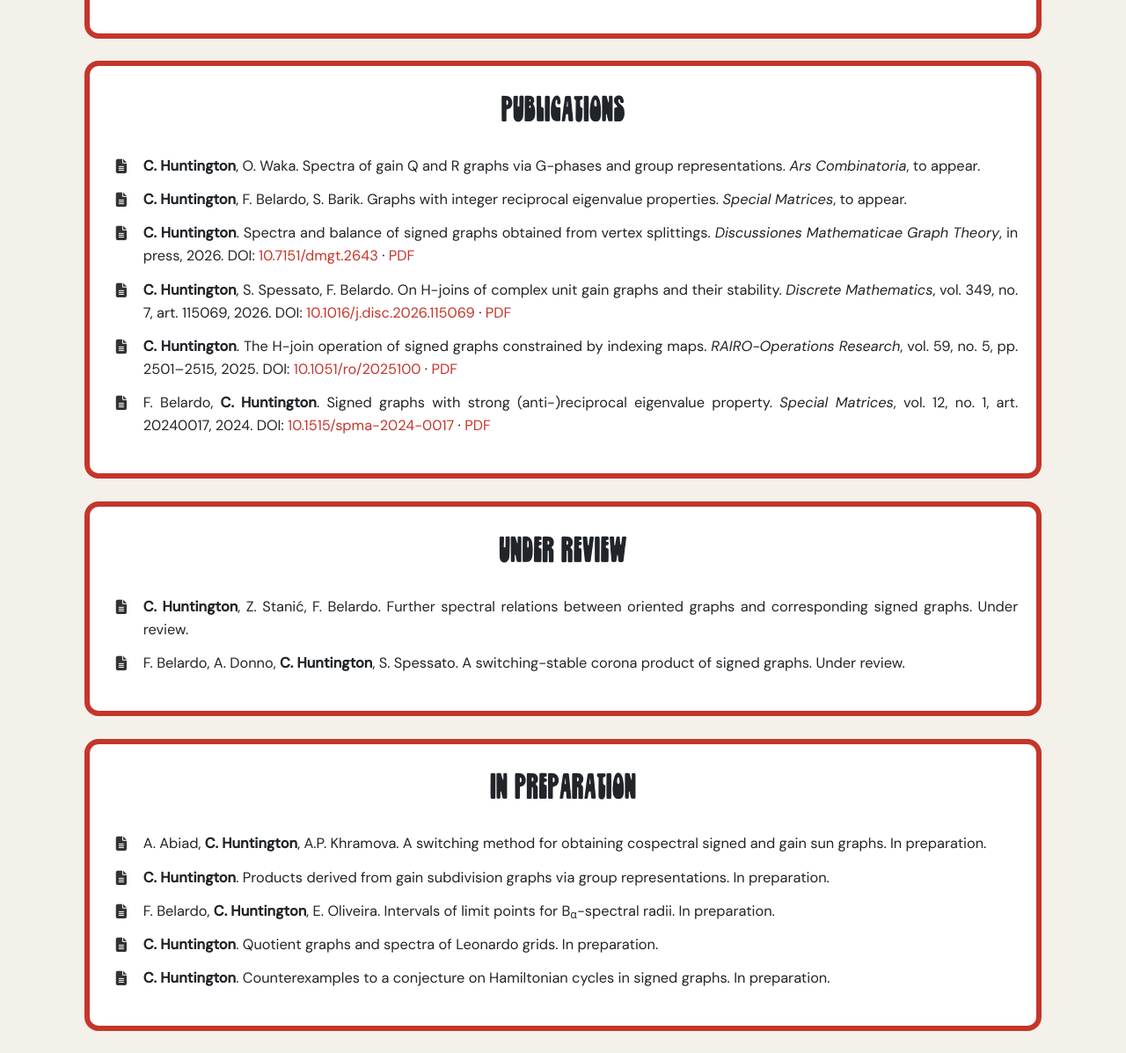
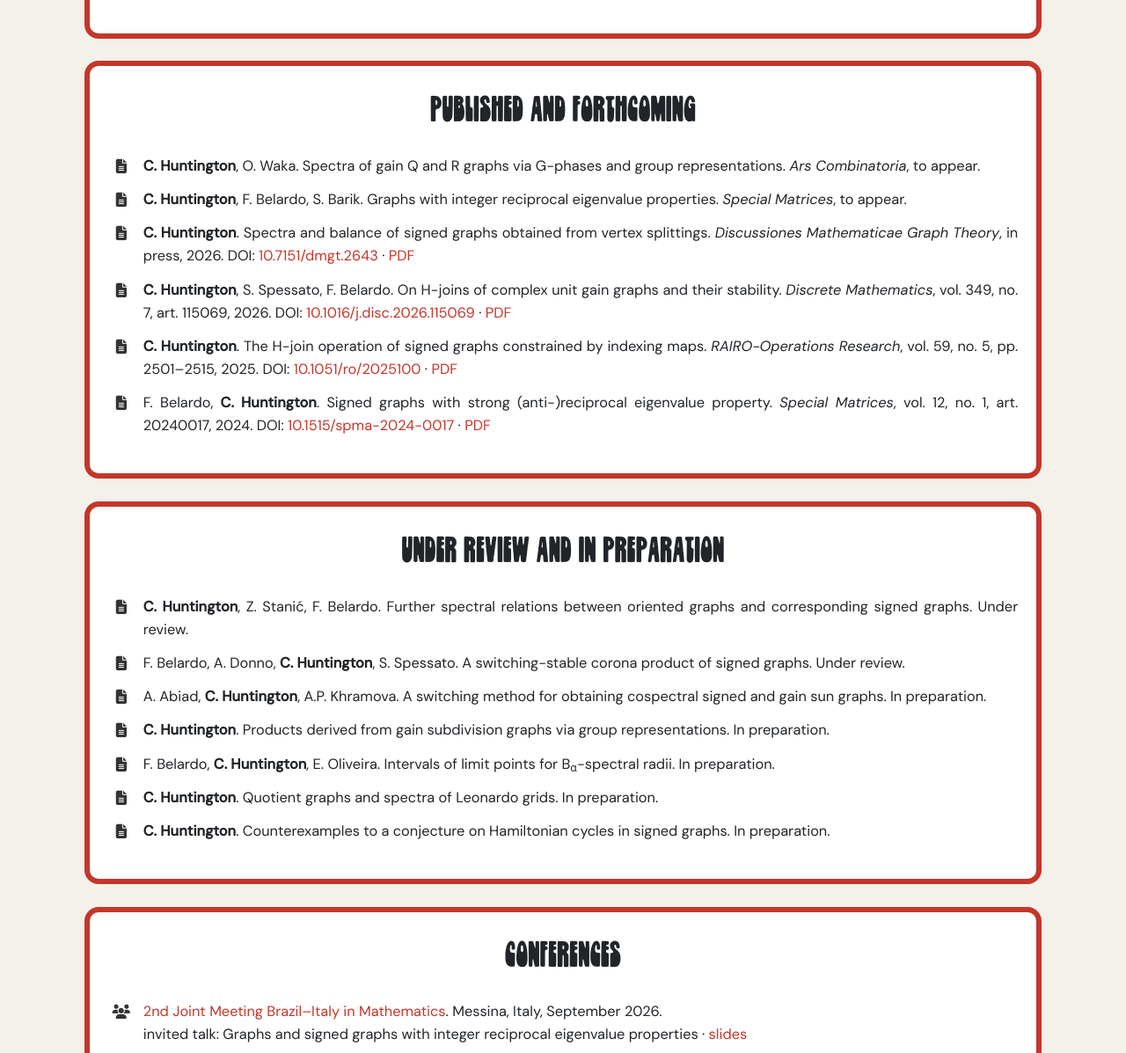
Before and after one commit to callumhuntington/callumhuntington.github.io, a website: page mathematics.html in a window 1280 px wide. Shown: the part 403-1600 px from the top of the page at 88% size. Drawn offline with nearby package versions, Linux system fonts and the light colour scheme.

Commit message:
Update mathematics.html

```diff
--- a/mathematics.html
+++ b/mathematics.html
@@ -96,7 +96,7 @@
 </section>
 
 <section class="module">
-<h2>publications</h2>
+<h2>published and forthcoming</h2>
 <ul class="publications">
 
 <li>
@@ -165,7 +165,7 @@ F. Belardo, <strong>C. Huntington</strong>. Signed graphs with strong (anti-)rec
 </section>
 
 <section class="module">
-<h2>under review</h2>
+<h2>under review and in preparation</h2>
 <ul class="underreview">
 
 <li>
@@ -185,13 +185,6 @@ F. Belardo, A. Donno, <strong>C. Huntington</strong>, S. Spessato. A switching-s
 </span>
 </div>
 </li>
-
-</ul>
-</section>
-
-<section class="module">
-<h2>in preparation</h2>
-<ul class="inpreparation">
 
 <li>
 <div class="paper-row">
```
